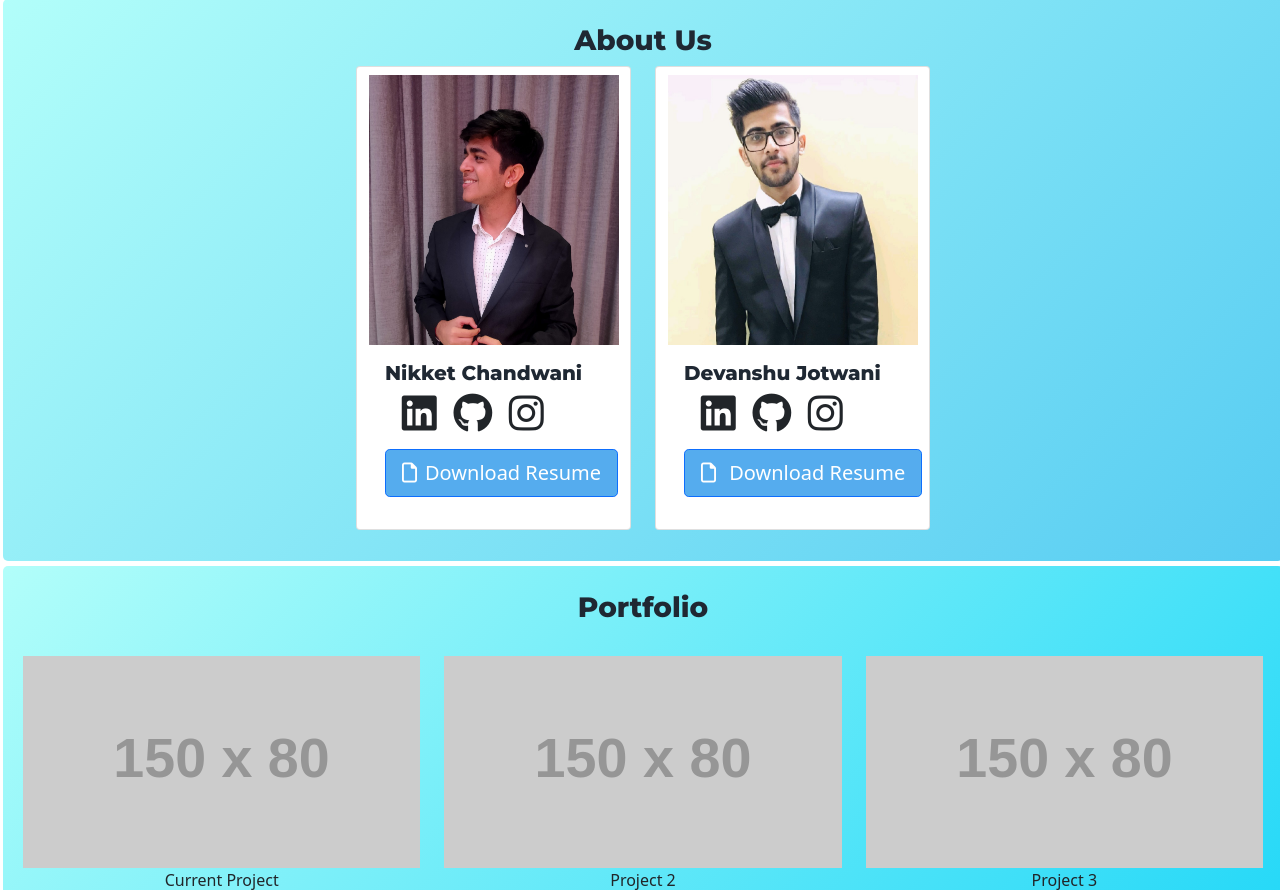
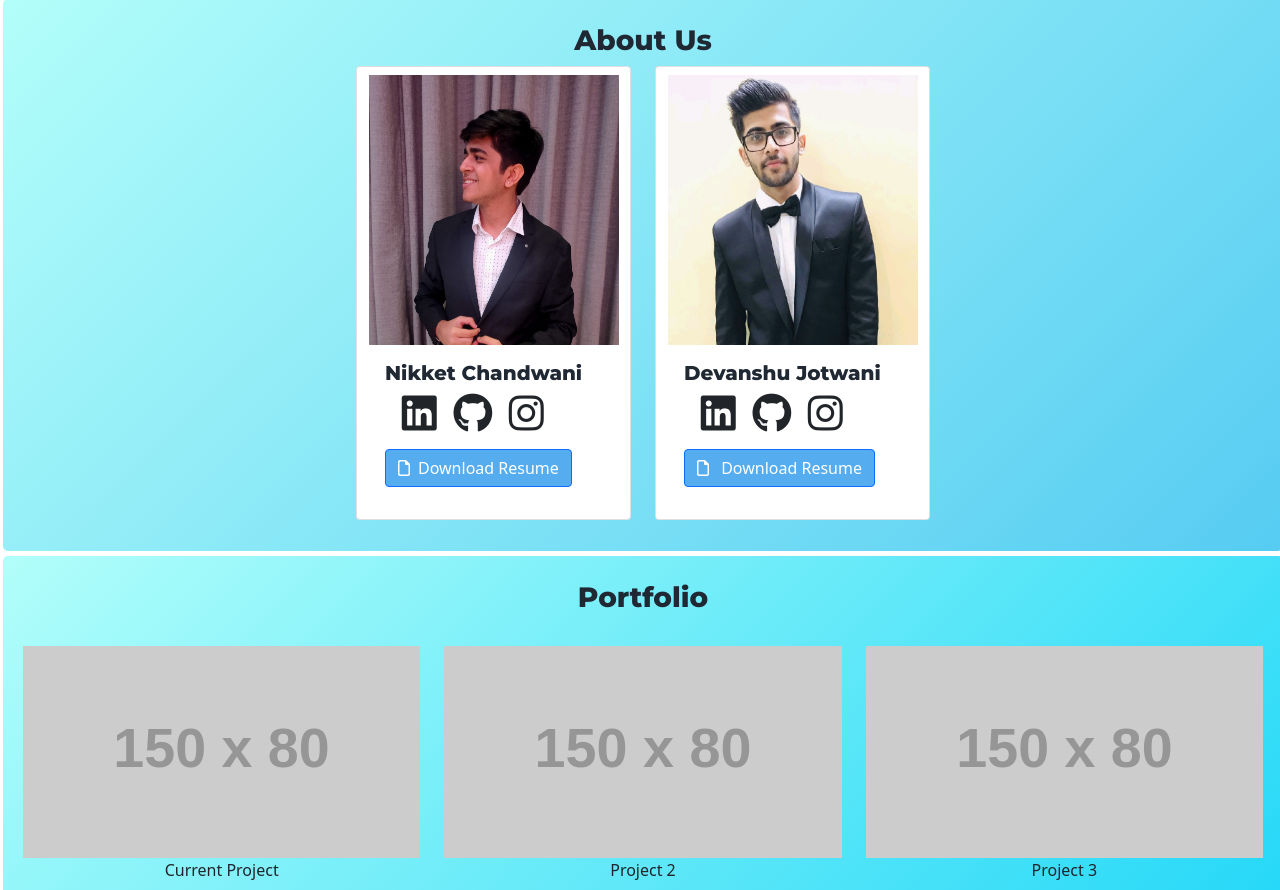
Before and after one commit to chandwaninikket/firstwebsite, a Django app: page / in a window 1280 px wide. Shown: the part 763-1653 px from the top of the page. Run offline with Django 3.2, Linux system fonts and the light colour scheme; grey boxes labelled with a size stand in for pictures from a placeholder-image service; some libraries are stand-ins or nearby versions.

```diff
--- a/devnikk/devanshunikket/templates/home.html
+++ b/devnikk/devanshunikket/templates/home.html
@@ -238,7 +238,7 @@
                         <i class="fab fa-instagram"></i>
                         </p>
                         <p class="align-text-top text-nowrap">
-                            <a class="btn btn-primary btn-lg" style="background-color: #55acee" href="#!" role="button"><i class="far fa-file me-2"></i>Download Resume</a>
+                            <a class="btn btn-primary" style="background-color: #55acee" href="#!" role="button"><i class="far fa-file me-2"></i>Download Resume</a>
                         </p>
                     </div>
                 </div>
@@ -261,7 +261,7 @@
                             <i class="fab fa-instagram"></i>
                         </p>
                         <p class="text-nowrap" style="vertical-align: center;">
-                            <a class="btn btn-primary btn-lg" style="background-color: #55acee" href="#!" role="button"><i class="far fa-file me-2"></i>
+                            <a class="btn btn-primary" style="background-color: #55acee" href="#!" role="button"><i class="far fa-file me-2"></i>
                             Download Resume</a>
                         </p>
                     </div>
```
